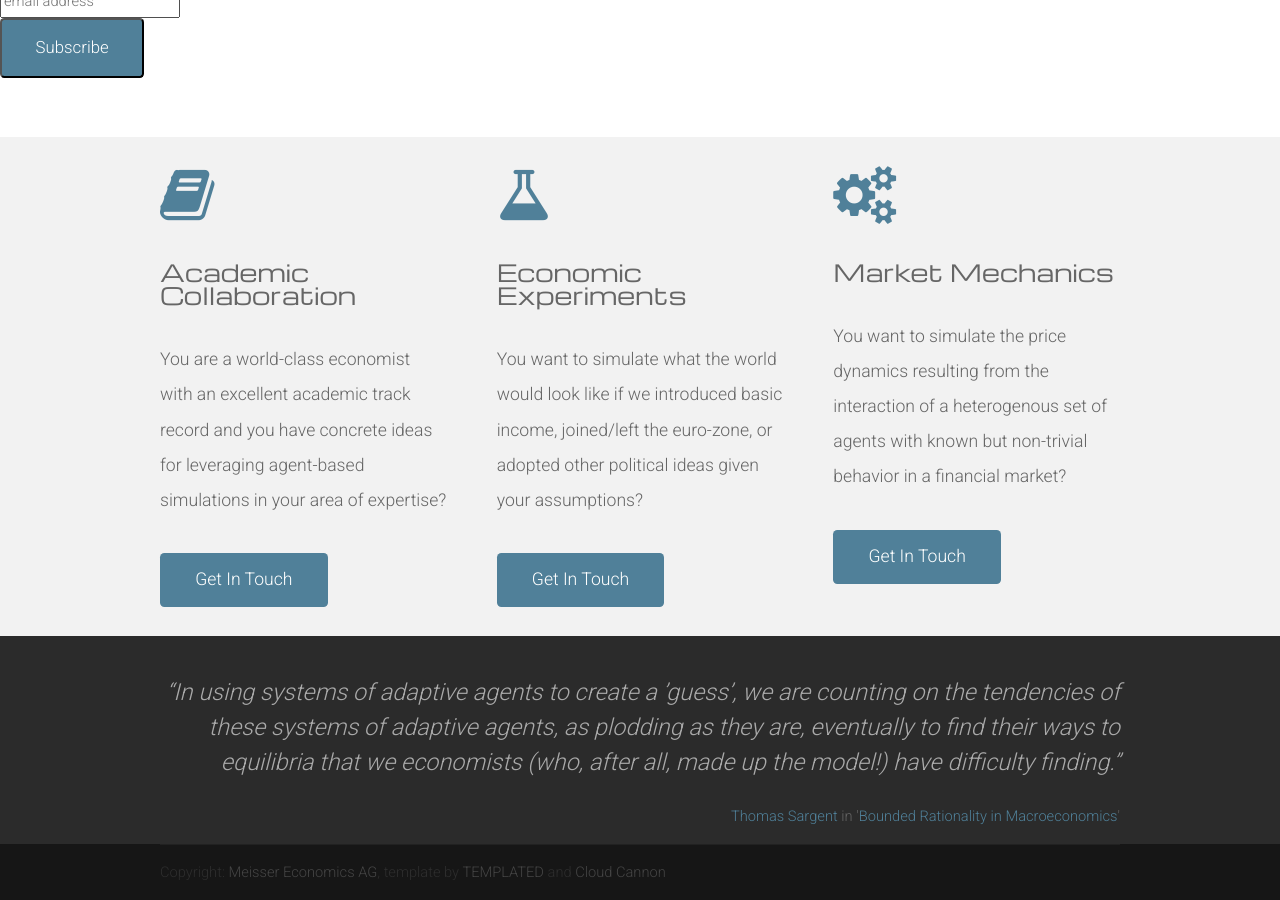
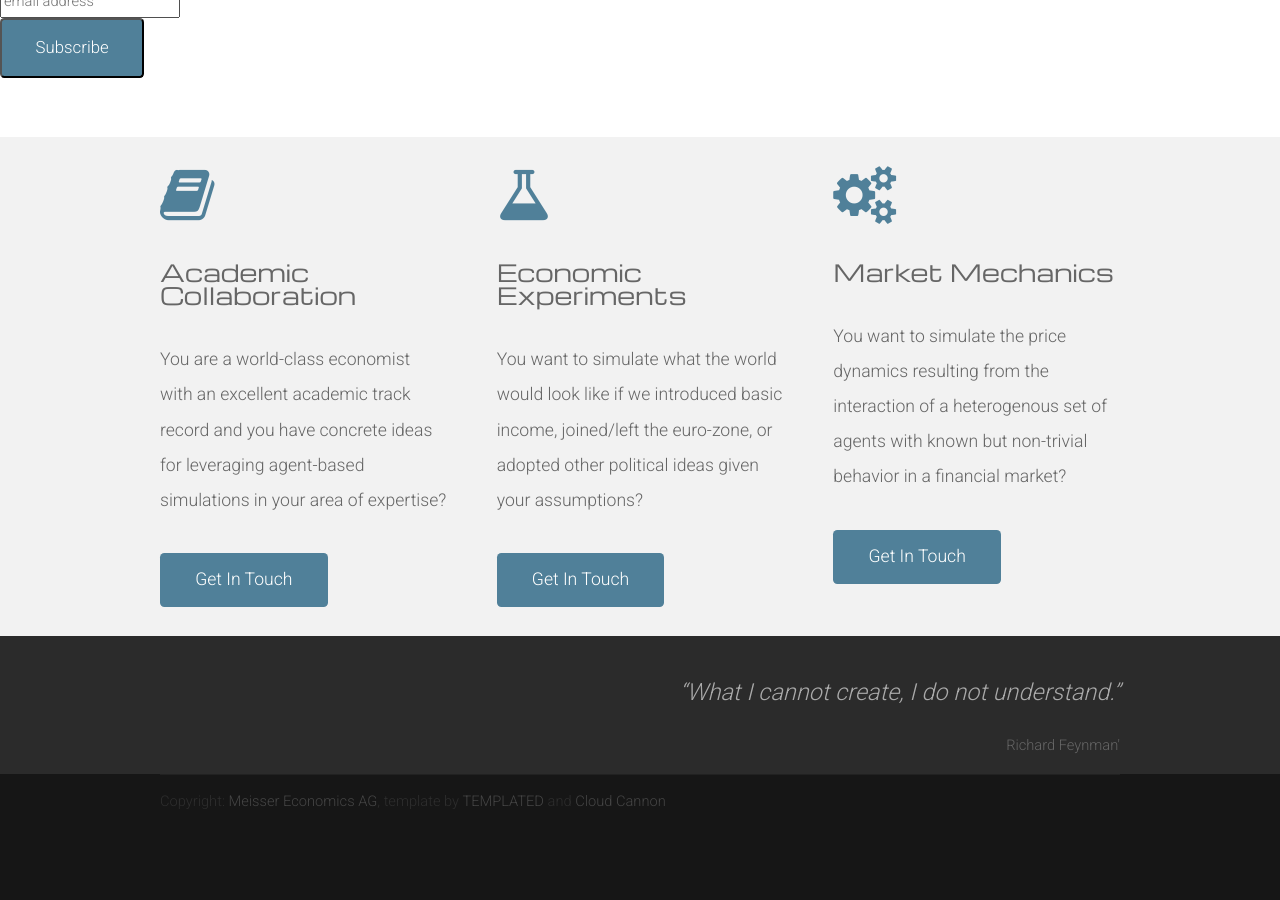
Before and after one commit to meisserecon/www, a Jekyll site: the page built from index.html, in a window 1280 px wide and 900 px high, scrolled down 3459 px. Built offline with Jekyll 4.4.1, drawn with Linux system fonts in a browser that asks for light colours; nearby versions of some CDN libraries; library files that are not in the unit come from our copies; the list of posts is cut into pages by our own code; comment, search, counter and statistics services are not loaded; after the commit the page ends 4289 px from its top, so only the background shows below that.

Commit message:
Update default.html

```diff
--- a/_layouts/default.html
+++ b/_layouts/default.html
@@ -49,7 +49,7 @@
 	<div id="tweet">
 		<div class="container">
 			<section>
-				<blockquote>&ldquo;In using systems of adaptive agents to create a ’guess’, we are counting on the tendencies of these systems of adaptive agents, as plodding as they are, eventually to find their ways to equilibria that we economists (who, after all, made up the model!) have difficulty finding.&rdquo;</blockquote><a href="http://www.tomsargent.com/">Thomas Sargent</a> in '<a href=https://books.google.ch/books/about/Bounded_Rationality_in_Macroeconomics.html?id=UuJorun-W2kC>Bounded Rationality in Macroeconomics</a>'
+				<blockquote>&ldquo;What I cannot create, I do not understand.&rdquo;</blockquote>Richard Feynman'
 			</section>
 		</div>
 	</div>
```
